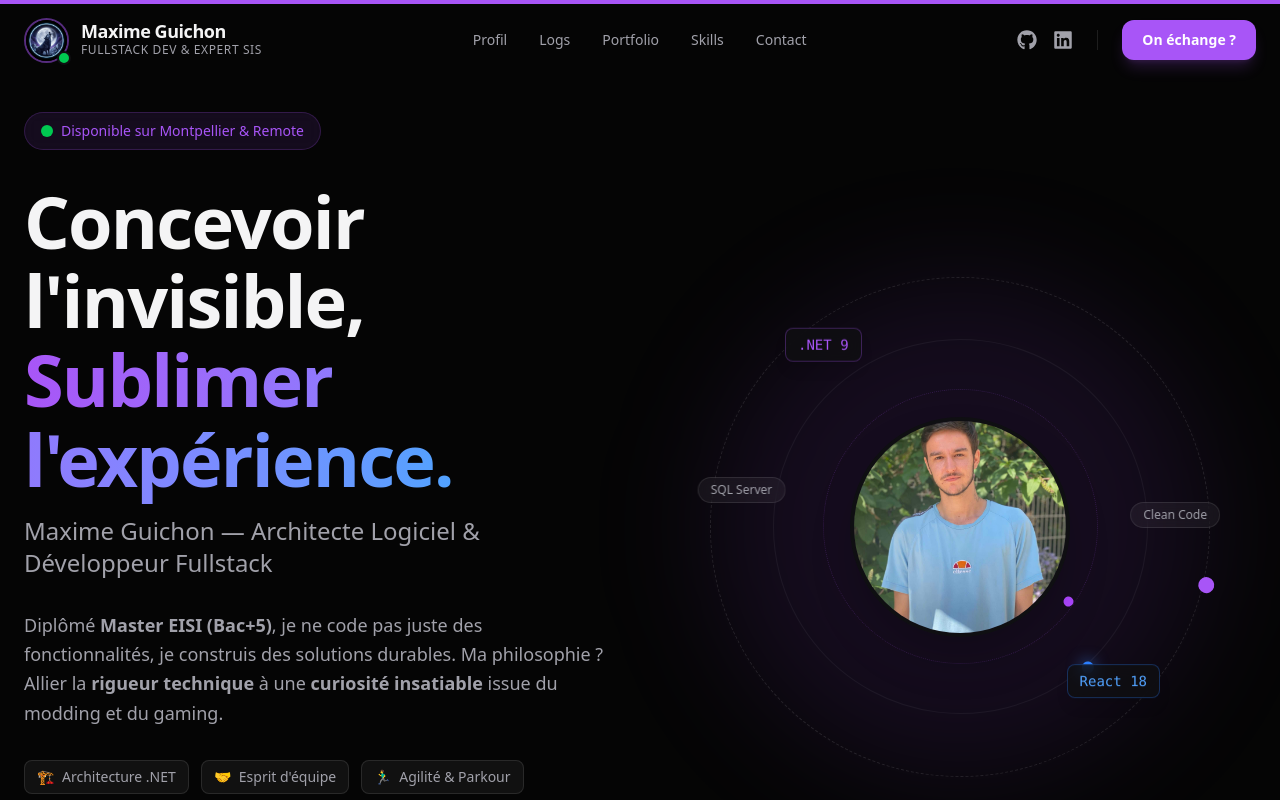
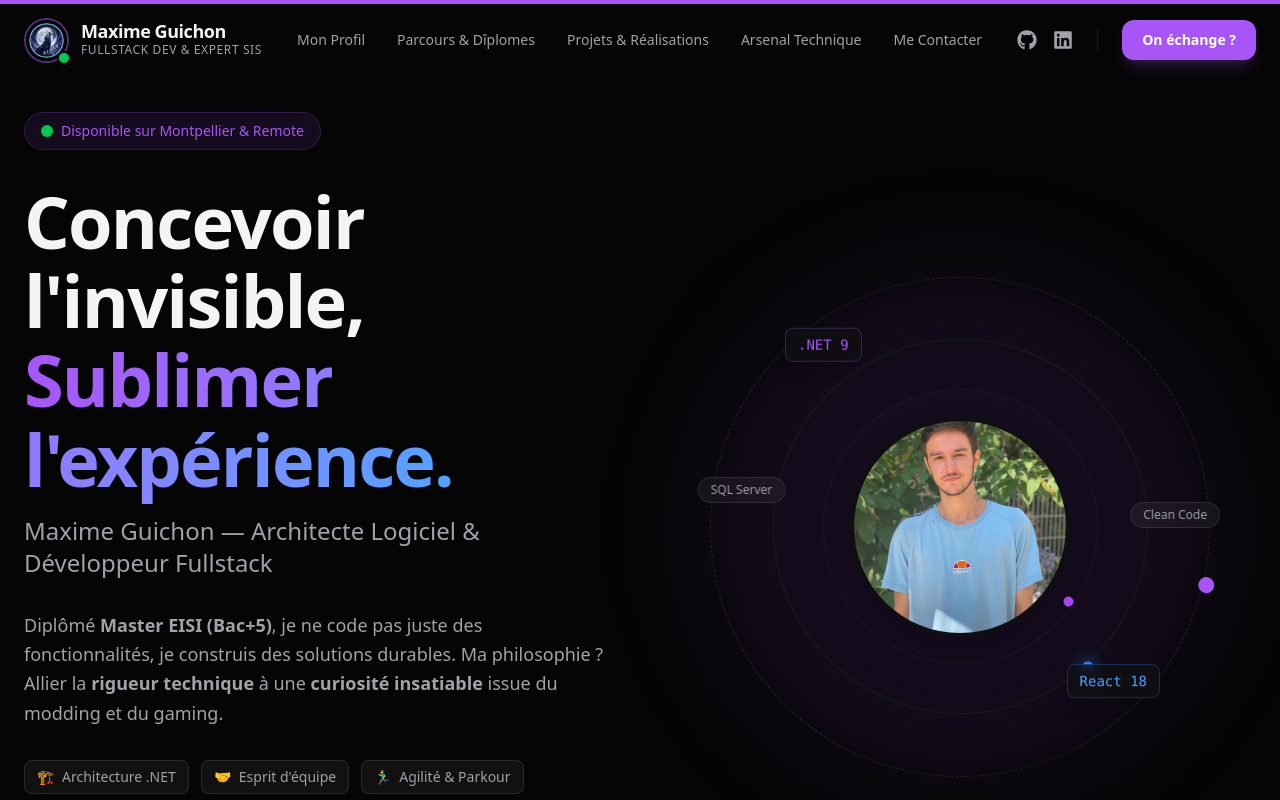
Before and after one commit to BWBMaxime/PorteFolio, a Next.js app in the folder portfolio-project/: page / in a window 1280 px wide. Shown: the top 800 px of the page. Built offline with nearby package versions, Linux system fonts and the light colour scheme.

Commit message:
Update title navigation

```diff
--- a/portfolio-project/src/components/Header.tsx
+++ b/portfolio-project/src/components/Header.tsx
@@ -17,11 +17,11 @@ export default function Header() {
   }, []);
 
   const navLinks = [
-    { name: "Profil", href: "#about" },
-    { name: "Logs", href: "#experiences" },
-    { name: "Portfolio", href: "#projets" },
-    { name: "Skills", href: "#competences" },
-    { name: "Contact", href: "#contact" },
+    { name: "Mon Profil", href: "#about" },
+    { name: "Parcours & Dîplomes", href: "#experiences" },
+    { name: "Projets & Réalisations", href: "#projets" },
+    { name: "Arsenal Technique", href: "#competences" },
+    { name: "Me Contacter", href: "#contact" },
   ];
 
   const socialLinks = [
```
